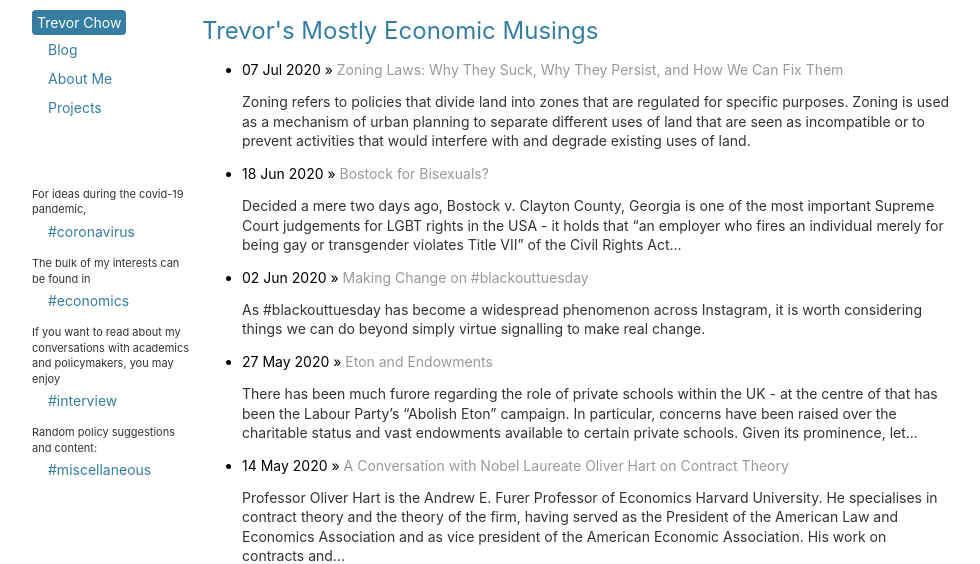
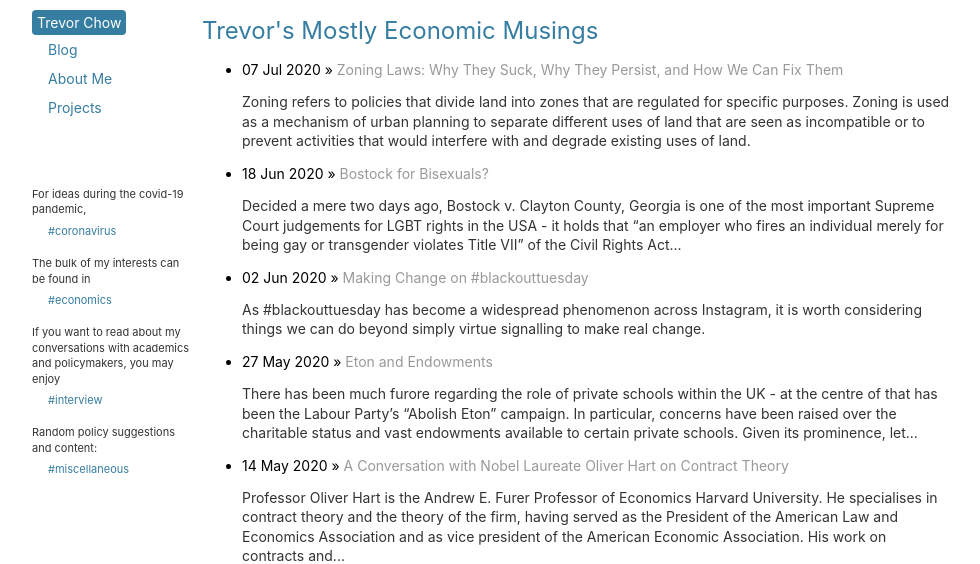
Before and after one commit to tmychow/tmychow.github.io, a Jekyll site: the page built from index.html, in a window 1280 px wide. Shown: the top 564 px of the page, without its empty margins (28-1008 px from the left). Built offline with Jekyll 4.4.1, drawn with Linux system fonts in a browser that asks for light colours.

Commit message:
Update default.html

```diff
--- a/_layouts/default.html
+++ b/_layouts/default.html
@@ -14,10 +14,10 @@
 				<br>
 				<br>
 				<br>
-				<p> For ideas during the covid-19 pandemic, <a href="/tag/coronavirus" style="color: #367da2">#coronavirus</a> </p>
-				<p> The bulk of my interests can be found in <a href="/tag/economics" style="color: #4367da2">#economics</a> </p>
-				<p> If you want to read about my conversations with academics and policymakers, you may enjoy <a href="/tag/interview" style="color: #367da2">#interview</a> </p>
-				<p> Random policy suggestions and content: <a href="/tag/miscellaneous" style="color: #367da2">#miscellaneous</a> </p>
+				<p> For ideas during the covid-19 pandemic, <a href="/tag/coronavirus" style="color: #367da2; font-size:11px">#coronavirus</a> </p>
+				<p> The bulk of my interests can be found in <a href="/tag/economics" style="color: #367da2; font-size:11px">#economics</a> </p>
+				<p> If you want to read about my conversations with academics and policymakers, you may enjoy <a href="/tag/interview" style="color: #367da2; font-size:11px">#interview</a> </p>
+				<p> Random policy suggestions and content: <a href="/tag/miscellaneous" style="color: #367da2; font-size:11px">#miscellaneous</a> </p>
 			</div>
 			<div class="container">
 
```
